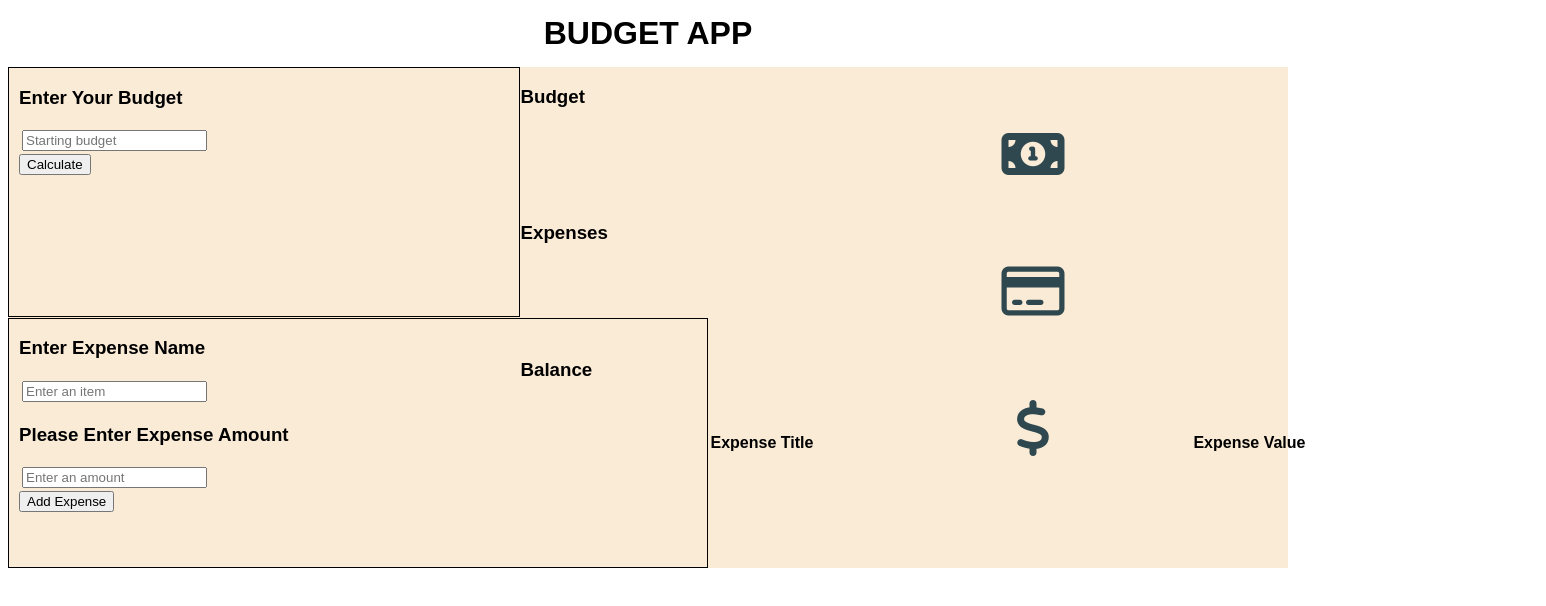
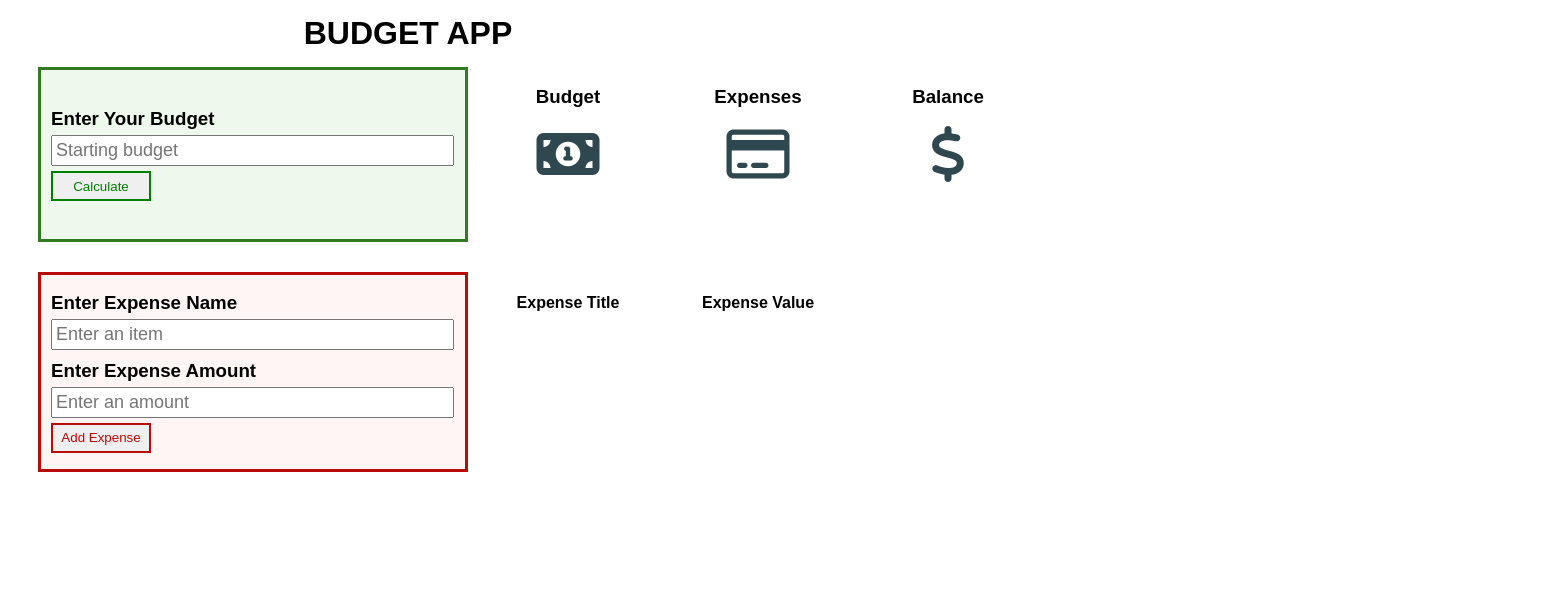
Before and after one commit to phrabos/budgetapp, a plain HTML site: page index.html in a window 1280 px wide. Shown: the whole page, 1546 px wide, since content can reach past the window. Drawn offline with Linux system fonts and the light colour scheme.

Commit message:
css styling changes

```diff
--- a/app.js
+++ b/app.js
@@ -29,7 +29,7 @@ const totalBalanceOutput = document.getElementById('total-balance-output');
 
 budgetButton.addEventListener('click', () => {
 
-    budgetOutput.textContent =  Number(budgetInput.value)
+    budgetOutput.textContent =  Number(budgetInput.value);
 });
 
 
@@ -44,7 +44,7 @@ expenseButton.addEventListener('click', () => {
 
   // List items for amount output
   const listItemTwo= document.createElement("li");
-  listItemTwo.textContent= Number(amountInput.value);
+  listItemTwo.textContent= `$${Number(amountInput.value)}`;
   amountOutput.appendChild(listItemTwo);
 
   // Checkbox
@@ -56,8 +56,6 @@ expenseButton.addEventListener('click', () => {
   //Trash icon
   const trash=document.createElement("i");
   trash.className=("fas fa-trash-alt");
-
-
   trashIcon.appendChild(trash);
 
   // Adding amounts to the expense array
@@ -68,14 +66,14 @@ expenseButton.addEventListener('click', () => {
 
   });
 
-  totalExpenseOutput.textContent = totalExpense
+  totalExpenseOutput.textContent = Number(totalExpense);
 
-  //totalBalanceOutput.innerText = Number(budgetOutput) - Number(totalExpenseOutput);
-  const budgetTotal = Number(budgetOutput.innerText);
-  const expenseTotal = Number(totalExpenseOutput.innerText);
+  //totalBalanceOutput.textContent = Number(budgetOutput) - Number(totalExpenseOutput);
+  const budgetTotal = Number(budgetOutput.textContent);
+  const expenseTotal = Number(totalExpenseOutput.textContent);
   const result = budgetTotal - expenseTotal;
 
-  totalBalanceOutput.innerText = result;
+  totalBalanceOutput.textContent = result;
 
 
 
--- a/index.html
+++ b/index.html
@@ -11,67 +11,45 @@
 <body>
     <header class=main-header>BUDGET APP</header>
     <main>
-        <section class= "section1">
-           <h3>Enter Your Budget</h3>
+        <section class= "one">
+           <h3 class='input-header'>Enter Your Budget</h3>
            <input class= "budget" id= "budget-input" type= "number" placeholder="Starting budget"/>
-           <br>
            <button class= "budget-button" id= "budget-button">Calculate</button>
         </section>
-
-        <section class= "section2">
-            <h3>Enter Expense Name</h3>
+        <section class= "two">
+            <h3 class='input-header'>Enter Expense Name</h3>
             <input class ="expense" id= "item" placeholder="Enter an item"/>
-            <h3>Please Enter Expense Amount</h3>
+            <h3 class='input-header amount-header'>Enter Expense Amount</h3>
             <input class= "amount" id= "amount" type= "number" placeholder="Enter an amount"/>
-            <br>
-            <button class= "button1" id= "button1">Add Expense</button>
+            <button class= "expense-button" id= "expense-button">Add Expense</button>
         </section>
-
-        <section class= "section3">
-            <div>
+        <section class= "three">
             <h3>Budget</h3>
             <i class="fas fa-money-bill-alt"></i>
             <p id= "budget-output"></p>
-            </div>
-            <div>
+        </section>
+        <section class="four">
             <h3>Expenses</h3>
             <i class="far fa-credit-card"></i>
             <p id= 'total-expense-output'></p>
-            </div>
-            <div>
+        </section>
+        <section class="five">
             <h3>Balance</h3>
             <i class="fas fa-dollar-sign"></i>
             <p id= 'total-balance-output'></p>
-            </div>
-
-
-
         </section>
-        <section class= "section4">
-            <div>
+        <section class='six'>
             <h4>Expense Title</h4>
-                <ul class="expense-title" id= "expense-title">
-                    <!-- <li id= "expense-title"></li> -->
-                </ul>
-
-
-            </div>
-            <div class="tofix">
+            <ul class="expense-title" id= "expense-title"></ul>
+        </section>
+        <section class="seven">
             <h4>Expense Value</h4>
-                <ul class="expense-value" id= "expense-value">
-                    <!-- <li id= "expense-value"></li> -->
-                </ul>
-                <div>
-                    <div id= 'trash-can'>
-                    </div>
-                </div>
-
-
-            </div>
+            <ul class="expense-value" id= "expense-value"></ul>
         </section>
-
+        <section class="eight">
+            <i class="trash-can" id= 'trash-can'></i>
+        </section>
     </main>
-
 
     <script src="app.js"></script>
 </body>
--- a/style.css
+++ b/style.css
@@ -5,16 +5,10 @@
 body, html {
 
     height: 100%;
-    width: 100%;
+    width: 800px;
     font-family: sans-serif;
 }
-.section1, .section2 {
-    border: 1px solid red;
-    width: auto;
-    padding-left: 10px;
-    grid-column: 1,2;
-    font-size: 16px;
-}
+
 
 header {
     text-align: center;
@@ -27,53 +21,82 @@ header {
 
 main {
     display: grid;
-    grid-template-columns: 40% 20% 20% 20%;
+    grid-template-columns: 46% 18% 18% 18%;
     grid-template-rows: 1fr 1fr;
-    grid-gap: 0.5px;
-    background-color: antiquewhite;
+    grid-gap: 10px;
+    height: 300px;
+    width: 1000px;
+
 }
 
-.section1, .section2 {
-    border: 1px solid black;
-    width: auto;
-    padding-left: 10px;
+.one {
+    border: 3px solid#317B22;
+    background-color: #eef8ec;
+    grid-row: 1/2;
+    grid-column: 1/2;
+    font-size: 16px;
+    display: flex;
+    flex-direction: column;
+    justify-content: center;
+    margin-left: 30px;
+    height: 175px;
+}
+.two {
+    border: 3px solid #b80c09;
+    background-color: #fff5f5;
+    grid-row: 2/3;
+    grid-column: 1/2;
+    font-size: 16px;
+    display: flex;
+    flex-direction: column;
+    justify-content: center;
+    margin-left: 30px;
+    height: 200px;
 }
 
-.section2 {
-    grid-row: 2;
-    padding-bottom: 10px;
+
+.three {
+    grid-column: 2/3;
+    grid-row: 1/2;
+    display: flex;
+    flex-direction: column;
+    align-items: center;
 }
-.section2 {
-    height: 250px;
-    width: 700px;
-    grid-row: 2/3;
-    grid-column: 1/2;
-
+.four {
+    grid-column: 3/4;
+    grid-row: 1/2;
+    display: flex;
+    flex-direction: column;
+    align-items: center;
 }
-.section3{
-    height: 250px;
-    width: 1025px;
-    grid-column: 2/5;
+.five {
+    grid-column: 4/5;
     grid-row: 1/2;
+    display: flex;
+    flex-direction: column;
+    align-items: center;
 }
-/* .section3 {
-    display: flex;
-    justify-content: space-around;
-} */
-
-/* I can't get this to center the results
-.section3 p {
-    justify-content: center;
-} */
-
-.section4 {
-    height: 250px;
-    width: 975px;
-    grid-column:2/4;
+.six {
+    grid-column: 2/3;
     grid-row: 2/3;
     display: flex;
-    justify-content: space-around;
+    flex-direction: column;
     align-items: center;
+}
+.seven {
+    grid-column: 3/4;
+    grid-row: 2/3;
+    display: flex;
+    flex-direction: column;
+    align-items: center;
+}
+.eight {
+    grid-column: 4/5;
+    grid-row: 2/3;
+    display: flex;
+    flex-direction: column;
+
+
 }
 
 p {
@@ -91,28 +114,29 @@ ul {
 }
 
 .expense-title {
-    font-size: 16px;
+    font-size: 20px;
 }
 
 .expense-value {
     font-size: 20px;
 }
-
-
+.trash-can{
+    display: flex;
+    flex-direction: column;
+    align-items: center;
+    margin-top: 82px;
+}
 
 .fa-trash-alt {
-    display: flex;
-    flex-direction: column;
     color: #b80c09;
-    margin: 3px;
-    padding-bottom: 4px;
+    width: 23px;
+    height: 23px;
+
 }
 
 .fa-money-bill-alt {
-    display:flex;
     font-size: 56px;
     color: rgb(47, 72, 79);
-    justify-content: center;
 }
 
 .fa-credit-card {
@@ -128,16 +152,40 @@ ul {
     color: rgb(47, 72, 79);
     justify-content: center;
 }
-.to-fix {
-    display:flex;
+
+input {
+   /* margin: 10px;
+   margin-top: 5px; */
+   margin-left: 10px;
+   margin-right: 10px;
+   font-size: 18px;
+   padding: 3px;
+   width: 95%;
+}
+.budget {
 
 }
-#trash-can{
-    display:flex;
-    flex-direction: column;
-    justify-content: end;
+.input-header {
+    margin: 0;
+    margin-left: 10px;
+    margin-bottom: 5px;
 }
-
-input {
-    margin: 3px;
+.amount-header{
+    margin-top: 10px;
 }
+.budget-button {
+    width: 100px;
+    height: 30px;
+    margin-top: 5px;
+    margin-left: 10px;
+    border: 2px solid green;
+    color: green;
+}
+.expense-button {
+    width: 100px;
+    height: 30px;
+    margin-top: 5px;
+    margin-left: 10px;
+    border: 2px solid #b80c09;
+    color: #b80c09;
+}
```
Lines whose indentation alone changed are shown as unchanged.
